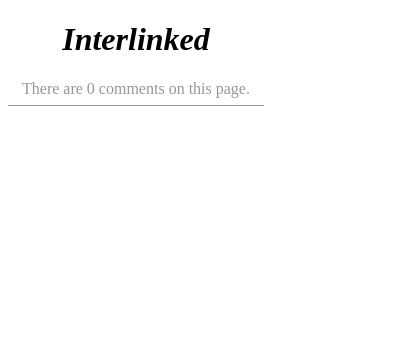
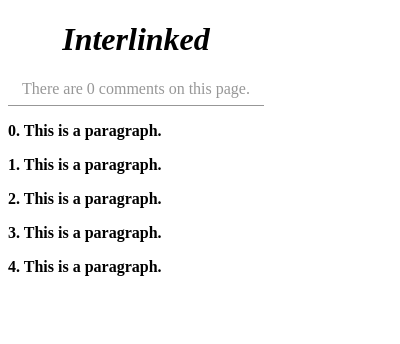
Before and after one commit to jwt2706/Interlinked_uottahack5, a browser extension: page popup/popup.html in a window 400 px wide. Drawn offline with Linux system fonts and the light colour scheme.

Commit message:
IT WORKS

```diff
--- a/popup/popup.html
+++ b/popup/popup.html
@@ -8,8 +8,9 @@
     <body>
         <center>
             <i><h1>Interlinked</h1></i>
-            <div id="num">There is text here.</div>
+            <div id="num">An error occured.</div>
         </center>
+        <div id="comments"></div>
         <script src="popup.js"></script>
     </body>
 </html>
--- a/popup/popup.js
+++ b/popup/popup.js
@@ -1,2 +1,13 @@
 let numOfComments = 0;
 document.getElementById("num").innerHTML = "There are "+numOfComments+" comments on this page.";
+
+//const para = document.createElement("p");
+//para.innerHTML = "This is a paragraph.";
+//document.getElementById("comments").appendChild(para);
+
+for (let i=0;i<5;i++) {
+    window["currentMsg"]=i;
+    currentMsg = document.createElement("p");
+    currentMsg.innerHTML = "<strong>"+i+". This is a paragraph.";
+    document.getElementById("comments").appendChild(currentMsg);
+}
```
Also changed, not shown: logo/darkmode/white-16.png, manifest.json.
